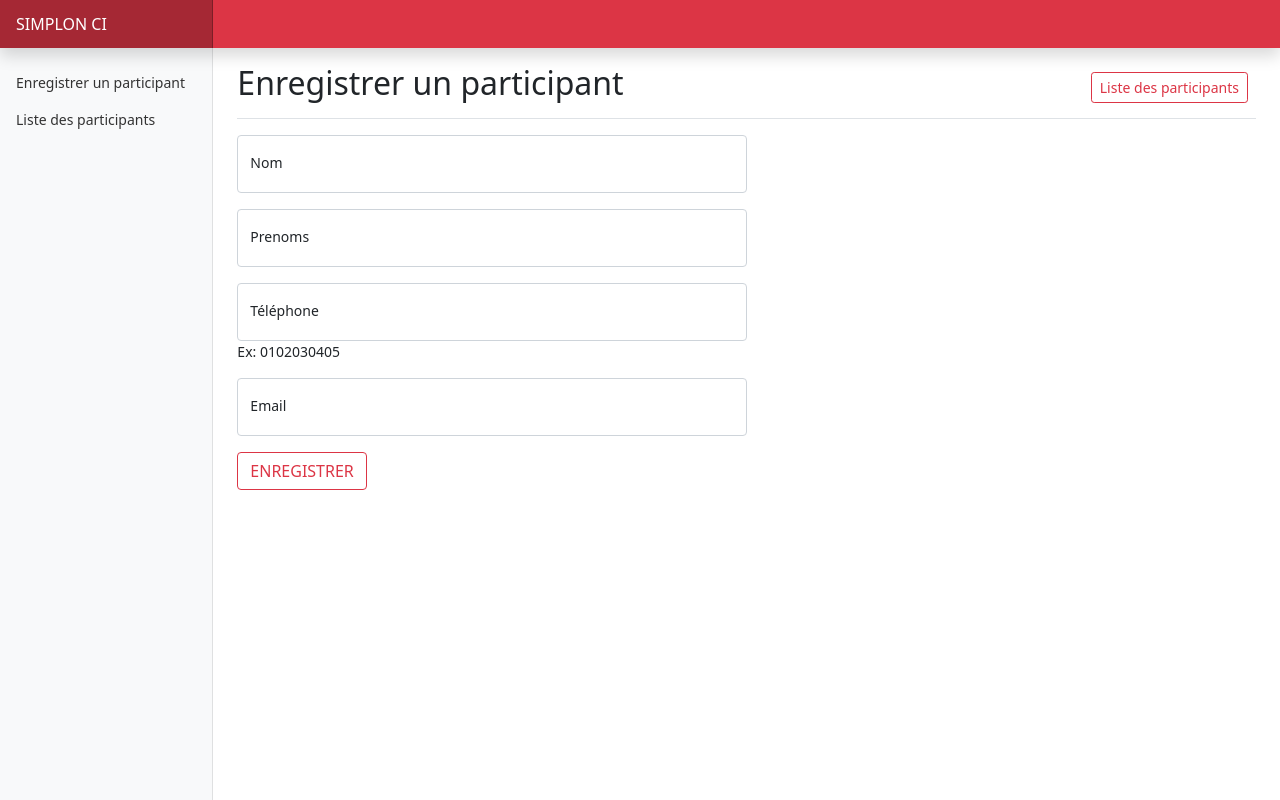
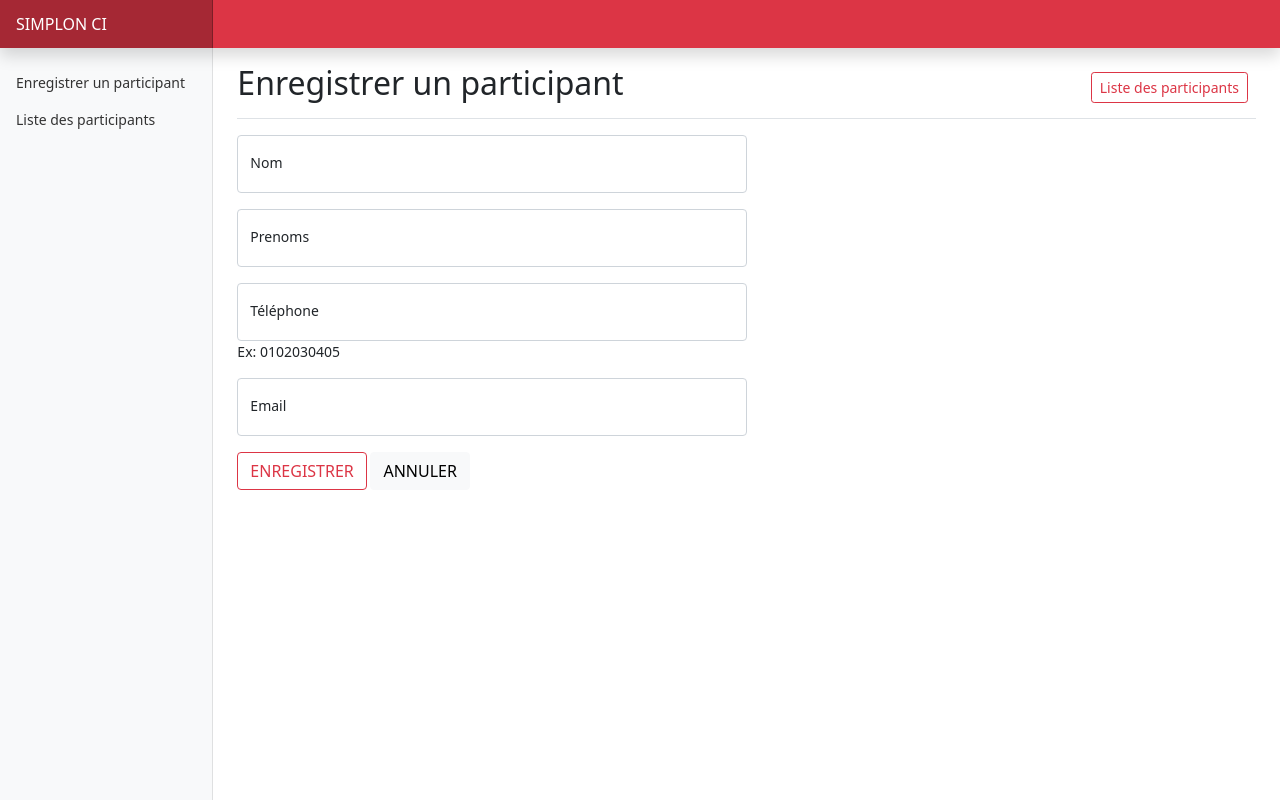
Before and after one commit to Jntokpa/participant2023, a PHP site: page / in a window 1280 px wide. Run offline with PHP 8.4, Linux system fonts and the light colour scheme.

Commit message:
Update enregistrer.php

```diff
--- a/vue/enregistrer.php
+++ b/vue/enregistrer.php
@@ -50,6 +50,7 @@
             </div>
             <div class="form-floating mb-3">
                 <button type="submit" class="btn btn-outline-danger" name="valider">ENREGISTRER</button>
+                <button type="reset" class="btn btn-light" name="annuler">ANNULER</button>
             </div>
         </div>
     </form>
```
